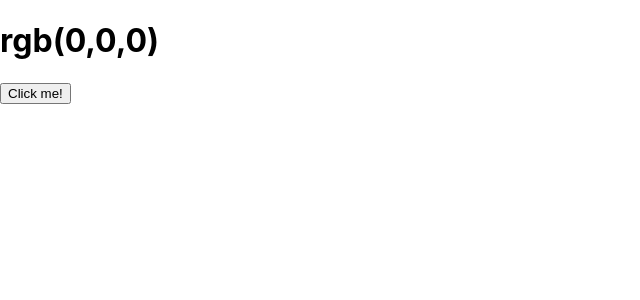
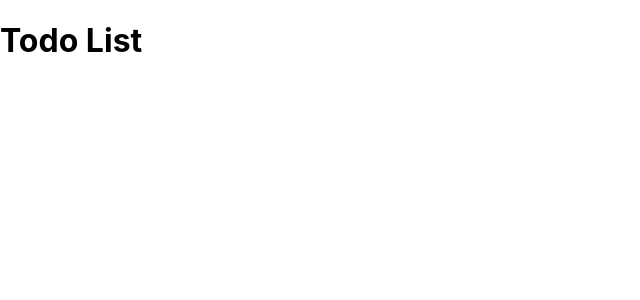
Before and after one commit to Techoscope/ToDo-React, a React (Create React App) app: page / in a window 1280 px wide. Shown: the top 300 px of the page, without its empty margins (0-640 px from the left). Built offline with nearby package versions, Linux system fonts and the light colour scheme.

Commit message:
Remove unnecessary components for todo app

```diff
--- a/src/App.js
+++ b/src/App.js
@@ -1,37 +1,9 @@
-import React from 'react';
-import Button from './Button';
-
-class App extends React.Component {
-  constructor(props) {
-    super(props);
-    this.state = {
-      color: 'rgb(0,0,0)'
-    }
-    this.buttonClicked = this.buttonClicked.bind(this);
-  }
-
-  randomNumber() {
-    return Math.floor(Math.random() * 255) + 1;
-  }
-
-  buttonClicked() {
-    const redColor = this.randomNumber();
-    const greenColor = this.randomNumber();
-    const blueColor = this.randomNumber();
-    const rgbCode = `rgb(${redColor},${greenColor},${blueColor})`;
-    // document.getElementById('header').style.color = rgbCode;
-    // document.getElementById('header').innerText = rgbCode;
-    this.setState({color: rgbCode});
-  }
-
-  render() {
+function App () {
     return (
       <div>
-        <h1 id='header' style={{color: this.state.color}}>{this.state.color}</h1>
-        <Button title="Click me!" onClick={this.buttonClicked}/>
+        <h1> Todo List</h1>
       </div>
     );
-  }
 }
 
 export default App;
--- a/src/Button.js
+++ /dev/null
@@ -1,5 +0,0 @@
-function Button (props) {
-    return <button onClick={props.onClick}>{props.title}</button>
-}
-
-export default Button;
```
